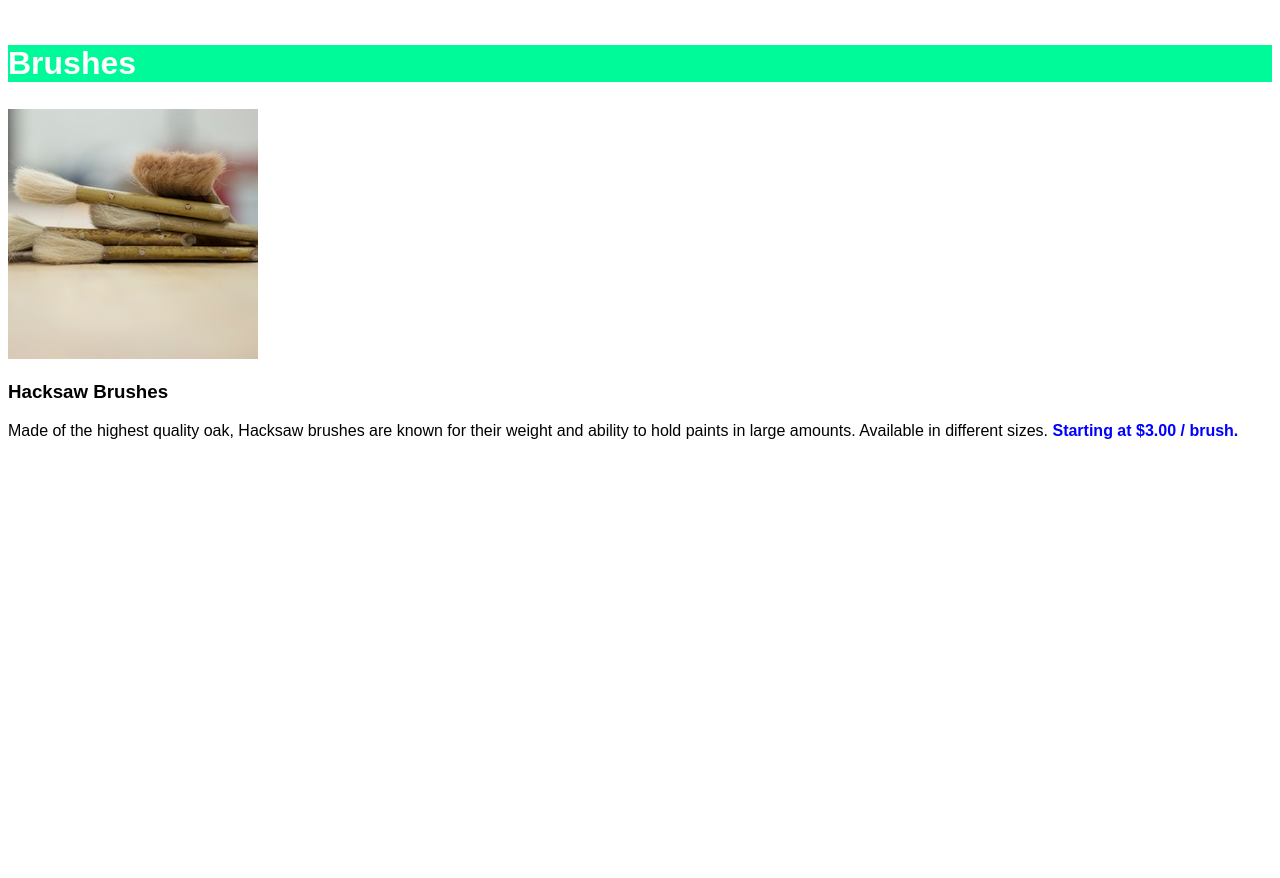
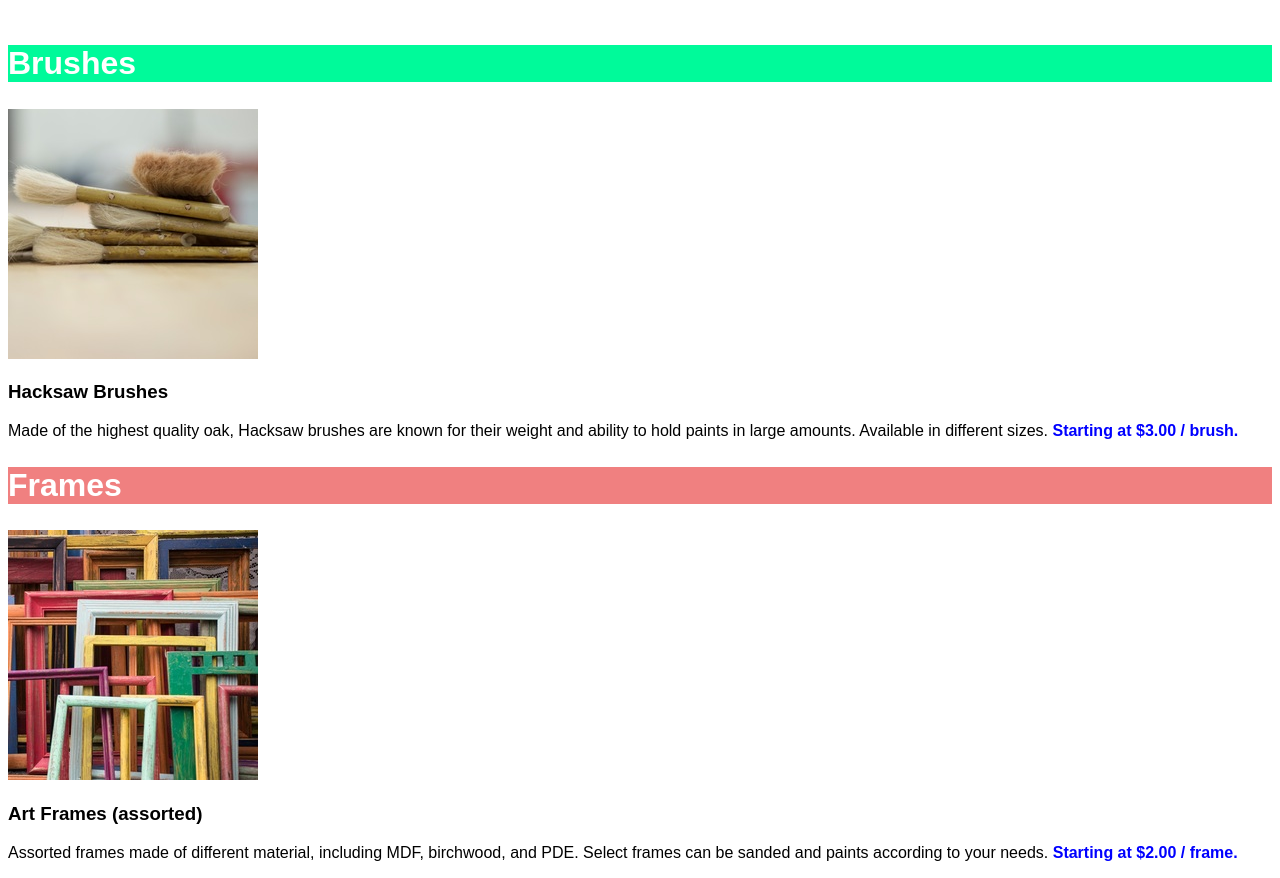
Before and after one commit to mkallis/dasmotos-arts-and-crafts, a plain HTML site: page index.html in a window 1280 px wide. Shown: the part 204-1082 px from the top of the page. Before the commit the page ends 800 px from the top, so only its background shows below. Drawn offline with Linux system fonts and the light colour scheme.

Commit message:
Completes section two about frames

```diff
--- a/index.html
+++ b/index.html
@@ -15,5 +15,11 @@
         <h3>Hacksaw Brushes</h3>
         <p>Made of the highest quality oak, Hacksaw brushes are known for their weight and ability to hold paints in large amounts. Available in different sizes. <span class="price">Starting at $3.00 / brush.</span></p>
     </div>
+    <div class="section_two">
+        <h2>Frames</h2>
+        <img src="./resources/media/frames.jpeg" alt="frames">
+        <h3>Art Frames (assorted)</h3>
+        <p>Assorted frames made of different material, including MDF, birchwood, and PDE. Select frames can be sanded and paints according to your needs. <span class="price">Starting at $2.00 / frame.</span></p>
+    </div>
 </body>
 </html>
--- a/resources/css/index.css
+++ b/resources/css/index.css
@@ -27,3 +27,7 @@ h2 {
 .section_one h2 {
     background-color: mediumspringgreen;
 }
+
+.section_two h2 {
+    background-color: lightcoral;
+}
```
